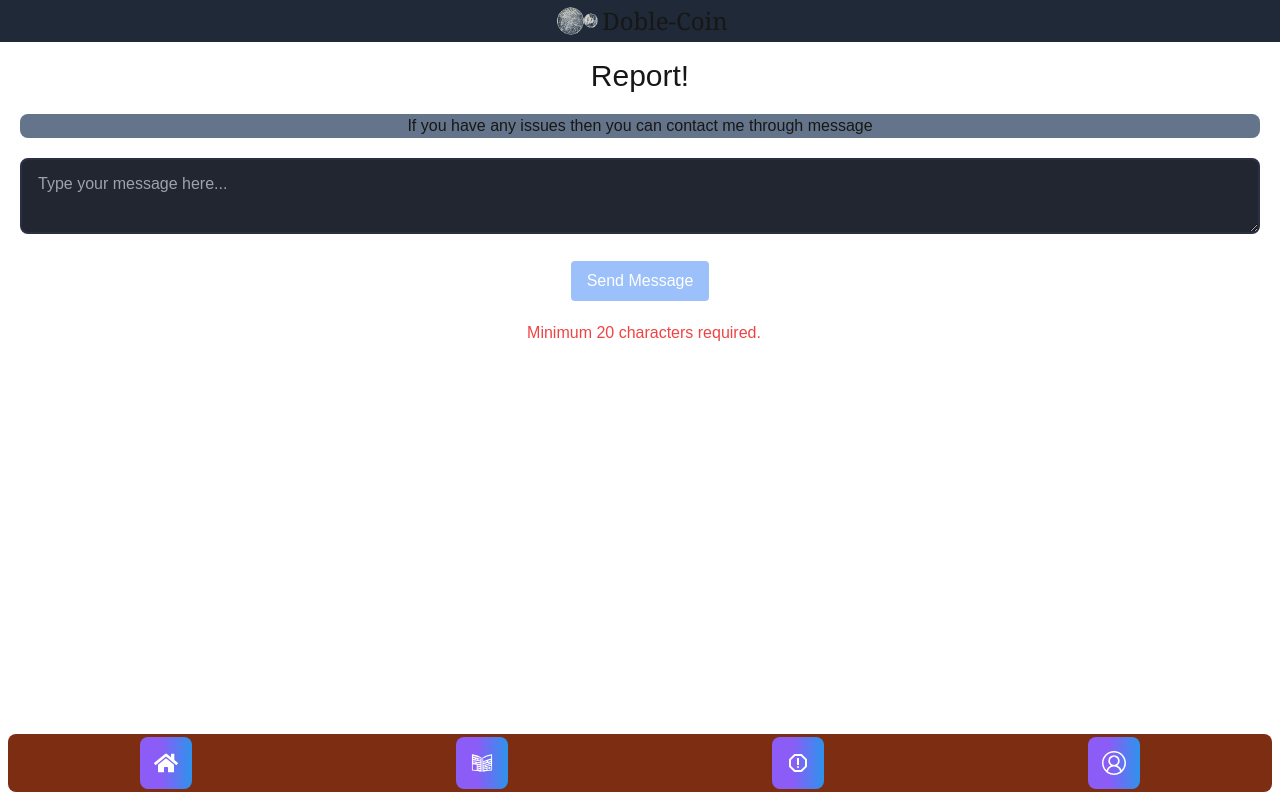
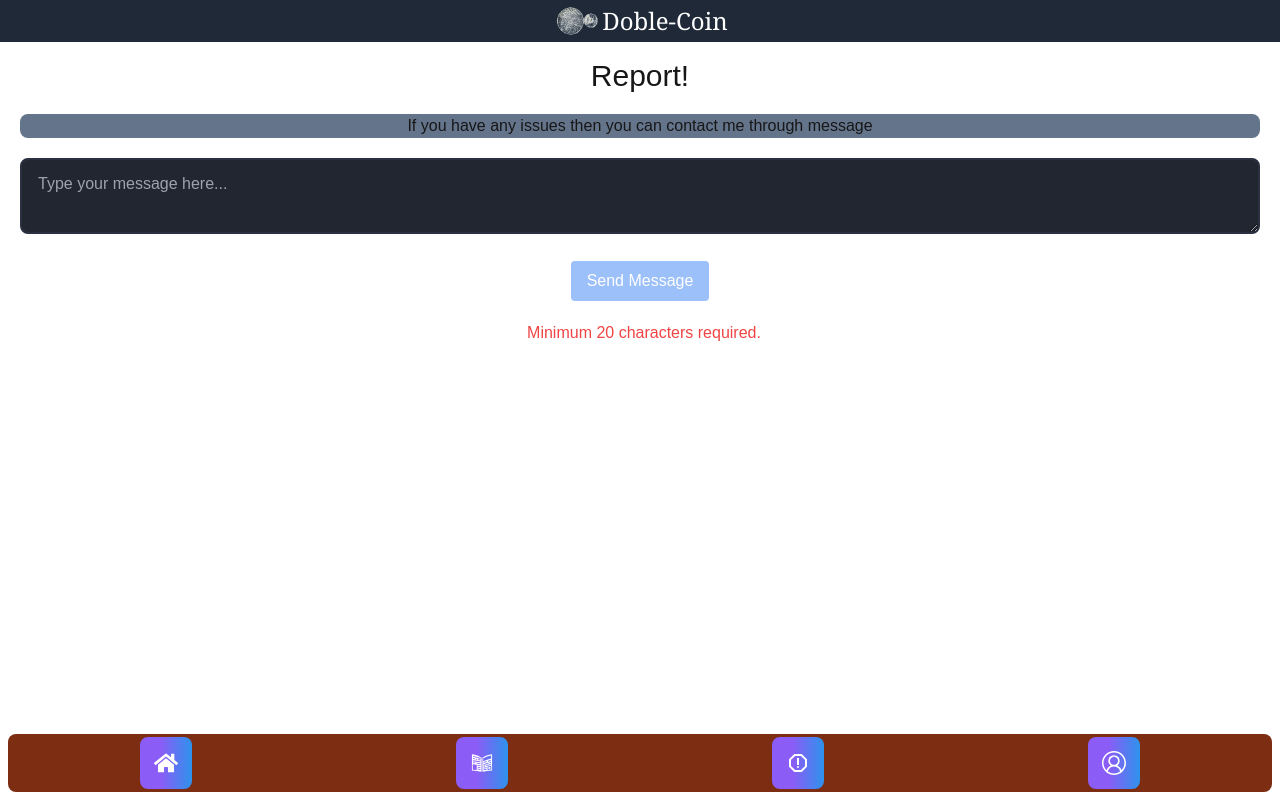
Before and after one commit to mr-sahu013/doubleCoin, a Next.js app: page /report in a window 1280 px wide. Built offline with nearby package versions, Linux system fonts and the light colour scheme; no server answers.

Commit message:
Update Navbar.jsx

```diff
--- a/components/Navbar.jsx
+++ b/components/Navbar.jsx
@@ -12,7 +12,7 @@ const Navbar = () => {
         </Link>
         <Link href={"/"}>
           {" "}
-          <p className="text-2xl font-serif">Doble-Coin</p>{" "}
+          <p className="text-2xl font-serif text-white">Doble-Coin</p>{" "}
         </Link>
       </div>
     </div>
```
